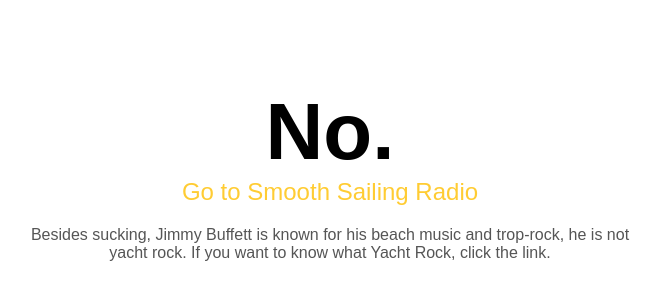
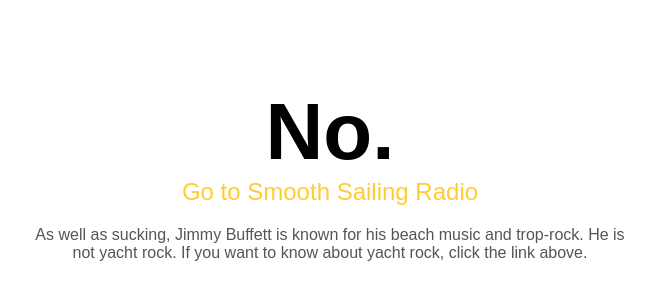
Before and after one commit to wingnoit/isjimmybuffettyachtrock, a plain HTML site: page index.html in a window 1280 px wide. Shown: the part 216-516 px from the top of the page, without its empty margins (310-970 px from the left). Drawn offline with Linux system fonts and the light colour scheme.

Commit message:
Update index.html

```diff
--- a/index.html
+++ b/index.html
@@ -51,8 +51,8 @@
 
     <!-- A little visible explanation for SEO and visitors who scroll -->
     <p>
-        Besides sucking, Jimmy Buffett is known for his beach music and trop-rock, he is not yacht rock.
-        If you want to know what Yacht Rock, click the link.
+        As well as sucking, Jimmy Buffett is known for his beach music and trop-rock. He is not yacht rock.
+        If you want to know about yacht rock, click the link above.
     </p>
 
     <!-- Hidden SEO keywords -->
```
